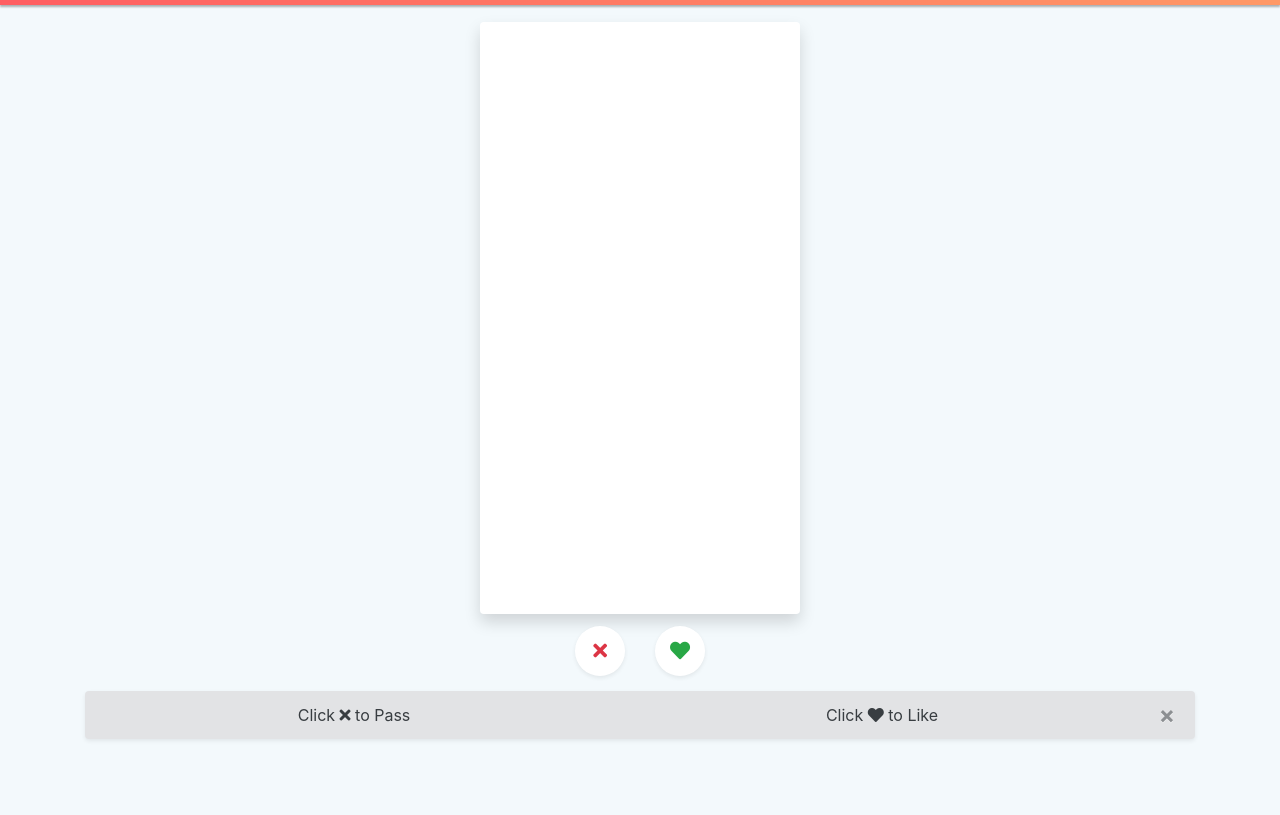
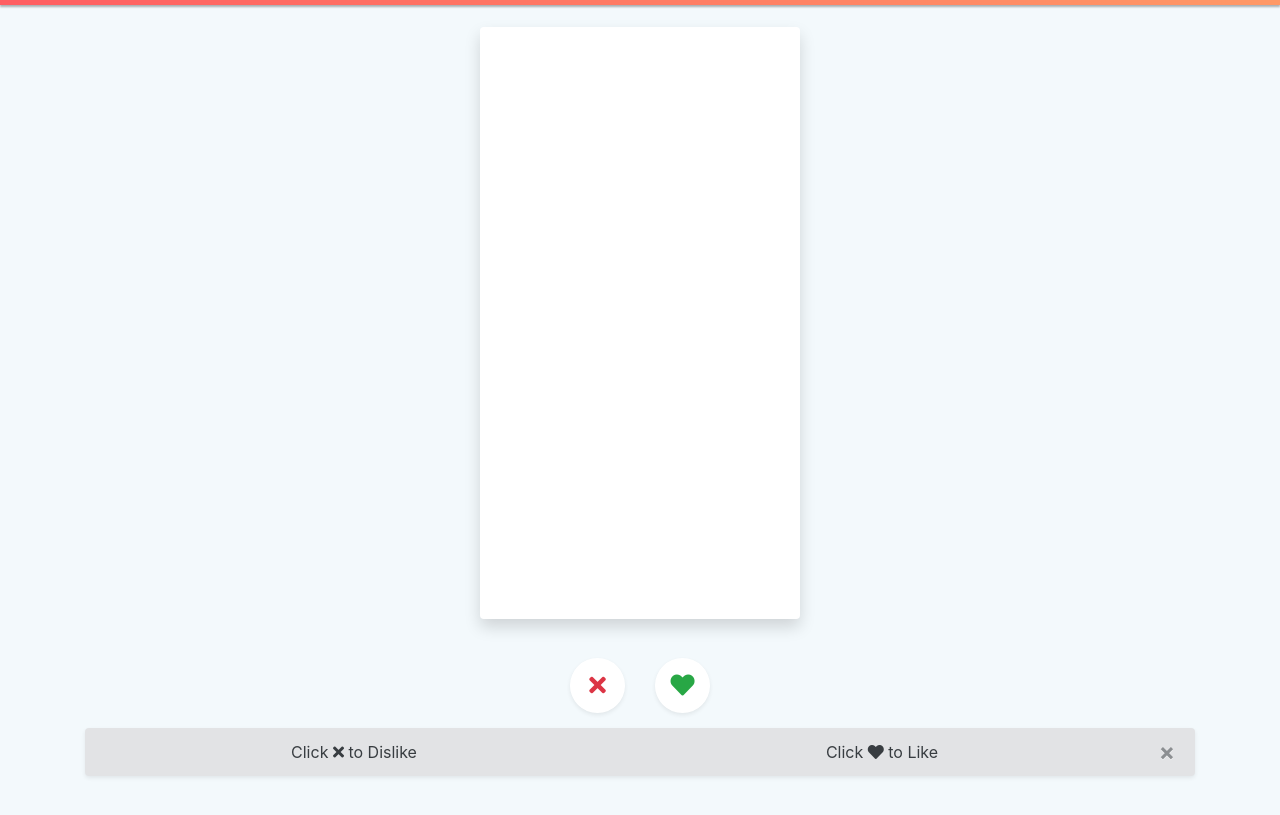
Before and after one commit to himanshup/473project1, a plain HTML site: page dashboard.html in a window 1280 px wide. Shown: the part 63-878 px from the top of the page. Drawn offline with nearby package versions, Linux system fonts and the light colour scheme; no server answers.

Commit message:
clean up ratings page

```diff
--- a/dashboard.html
+++ b/dashboard.html
@@ -58,7 +58,7 @@
                         </div>
                         <div class="row">
                             <div class="col d-flex justify-content-center">
-                                <button type="button" class="btn" id="reset-button">Reset</button>
+                                <button type="button" class="btn btn-outline-danger btn-circle btn-lg shadow-sm" id="reset-button"><i class="fas fa-sync-alt"></i></button>
                             </div>
                         </div>
                     </div>
@@ -93,7 +93,7 @@
                         <div class="col-12 col-sm-6">
                             <div class="item">
                                 Click
-                                <i class="fas fa-times"></i> to Pass
+                                <i class="fas fa-times"></i> to Dislike
                             </div>
                         </div>
                         <div class="col-12 col-sm-6">
--- a/scripts/main.js
+++ b/scripts/main.js
@@ -42,17 +42,15 @@ var counter = 0;
 		$.getJSON('books.json').done(function (result) {
 			var numberOfBooks = result.length;
 			remoteDB.initialize(numberOfBooks).then(function () {
-				remoteDB.getAll().then(function (databaseBooks) {
-					for (var i = numberOfBooks - 1; i < numberOfBooks; i--) {
-						var book = result[i];
-						generateHTML(book);
-					}
-				});
+				for (var i = numberOfBooks - 1; i < numberOfBooks; i--) {
+					var book = result[i];
+					generateHTML(book);
+				}
 			});
 		});
 	}
 
-	function generateHTML(book, bookDB) {
+	function generateHTML(book) {
 		var $div = $('<div class="tinder-card" id="book' + book.id + '"></div>');
 		var $text = '<div class="card" style="width: 20rem; height: 37rem;"><img class="card-img-top" src="' + book.imagePath + '">';
 		$text += '<div class="card-body">' + '<h5 class="card-title">' + book.title + "</h5>";
@@ -64,7 +62,7 @@ var counter = 0;
 
 	function checkNumOfBooks() {
 		if (document.getElementsByClassName('tinder-card').length === 0) {
-			$('#no-cards').css('visibility','visible').hide().fadeIn('slow');
+			$('#no-cards').css('visibility', 'visible').hide().fadeIn('slow');
 			$('.tinder-buttons').animateCss('fadeOut', function () {
 				document.querySelector('.tinder-buttons').style.visibility = "hidden";
 			});
--- a/stylesheets/dashboard.css
+++ b/stylesheets/dashboard.css
@@ -20,10 +20,6 @@ html {
     margin-top: 100px;
 }
 
-#tinder-container {
-    margin-top: 40px;
-}
-
 /* .card-one {
     margin-top: 20%;
 }
@@ -38,13 +34,14 @@ html {
 }
 
 .btn-circle {
+    font-size: 24px;
     background: white;
-    width: 50px;
-    height: 50px;
-    line-height: 50px;
+    width: 55px;
+    height: 55px;
+    line-height: 55px;
     /* adjust line height to align vertically*/
     padding: 0;
-    border-radius: 50%;
+    border-radius: 55%;
     border: none;
     overflow: hidden;
 }
@@ -97,20 +94,15 @@ html {
 }
 
 #tinder {
-    margin-top: 45px;
+    margin-top: 90px;
 }
 
 .tinder-card {
-    /* overflow: hidden; */
     position: absolute;
-    cursor: -webkit-grab;
-    cursor: -moz-grab;
-    cursor: grab;
-    /* height: 800px; */
 }
 
 .tinder-buttons {
-    padding-top: 420px;
+    padding-top: 430px;
 }
 
 #reset-button {
```
